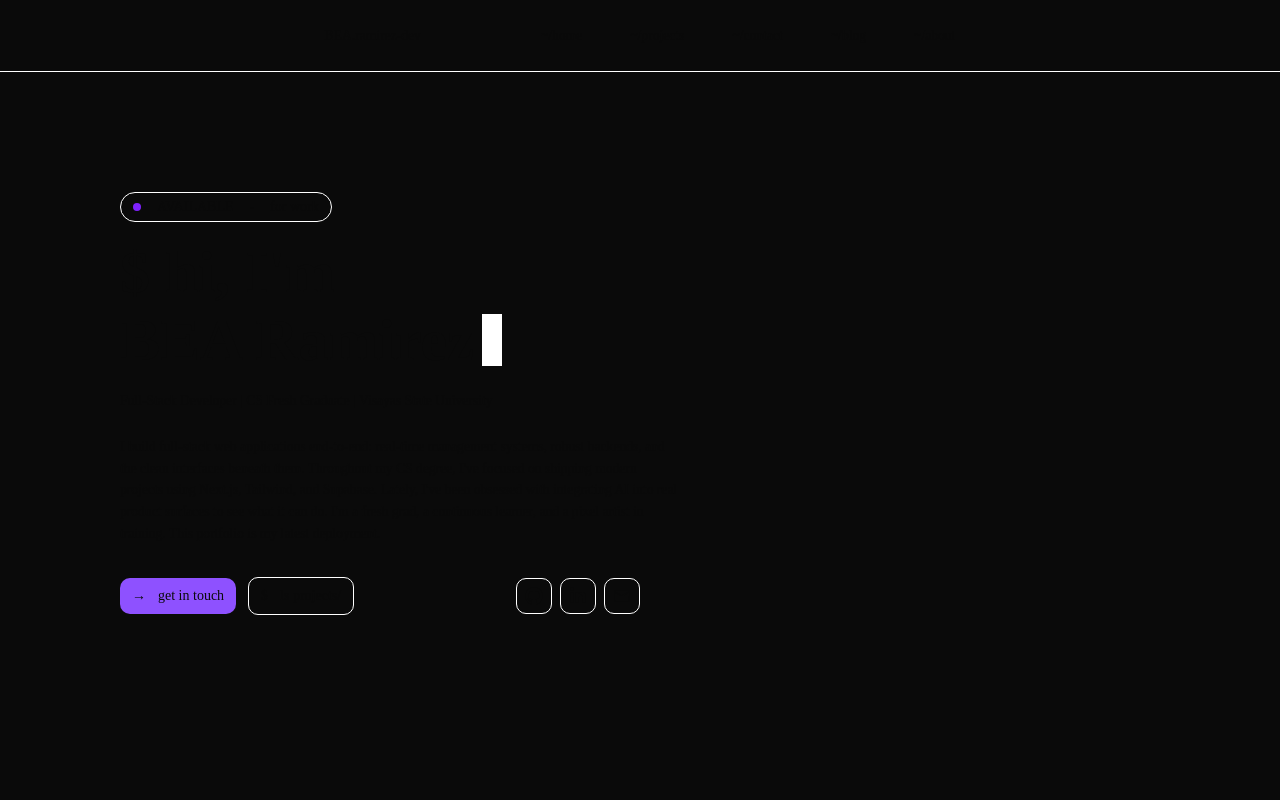
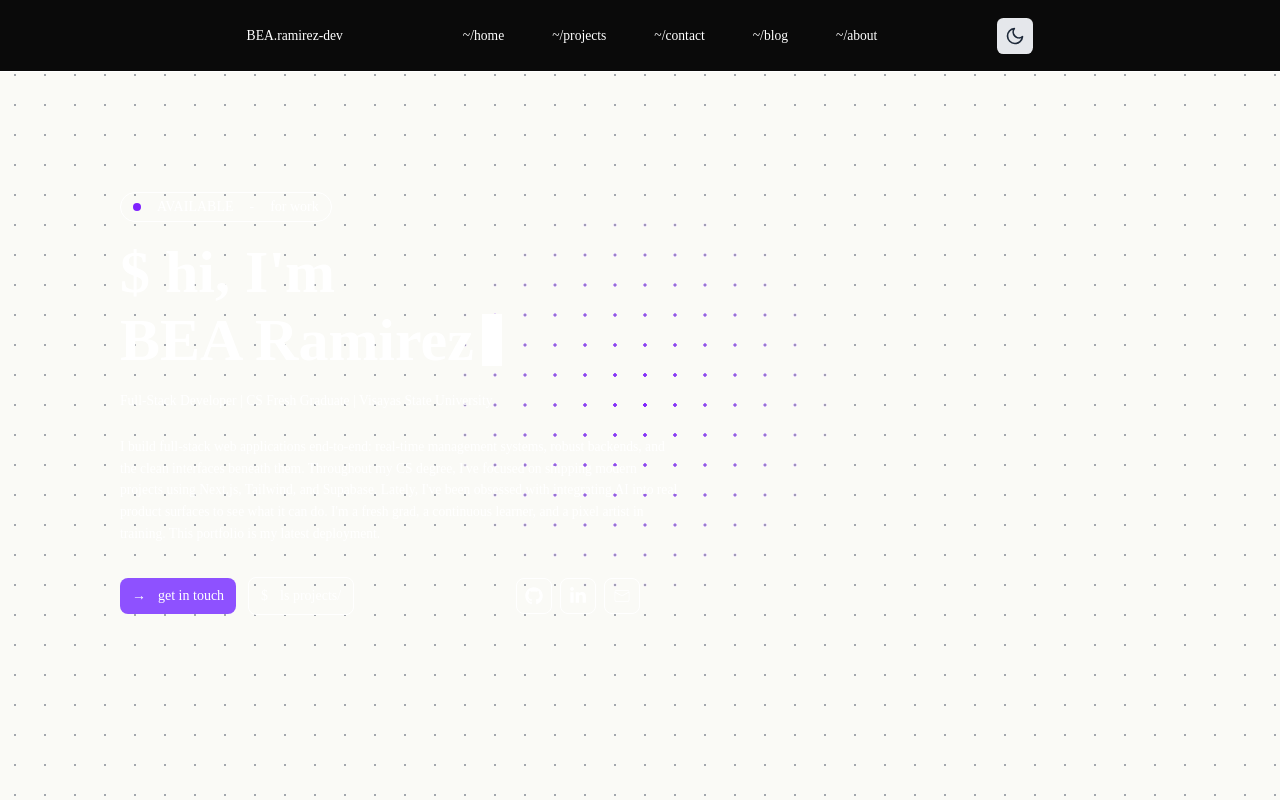
Before and after one commit to BEA-ramirez/portfolio-monorepo, a Next.js app in the folder apps/web/: page / in a window 1280 px wide. Shown: the top 800 px of the page. Built offline with nearby package versions, Linux system fonts and the light colour scheme.

Commit message:
- Implemented theme provider for tailwindcss dark and light mode - Created interactive dot grid component

```diff
--- a/apps/web/package.json
+++ b/apps/web/package.json
@@ -9,17 +9,18 @@
     "lint": "eslint"
   },
   "dependencies": {
-    "api": "workspace:*",
     "@base-ui/react": "^1.6.0",
     "@hookform/resolvers": "^5.4.3",
     "@phosphor-icons/react": "^2.1.10",
     "@repo/shared": "workspace:*",
     "@uploadthing/react": "^7.3.3",
+    "api": "workspace:*",
     "axios": "^1.18.1",
     "class-variance-authority": "^0.7.1",
     "clsx": "^2.1.1",
     "katex": "^0.18.1",
     "next": "16.2.10",
+    "next-themes": "^0.4.6",
     "react": "19.2.4",
     "react-dom": "19.2.4",
     "react-hook-form": "^7.83.0",
--- a/apps/web/src/app/globals.css
+++ b/apps/web/src/app/globals.css
@@ -2,7 +2,7 @@
 @import "tw-animate-css";
 @import "shadcn/tailwind.css";
 
-@custom-variant dark (&:is(.dark *));
+@custom-variant dark (&:where(.dark, .dark *));
 @plugin "@tailwindcss/typography";
 
 @theme inline {
@@ -69,42 +69,18 @@
 }
 
 :root {
-  --background: oklch(1 0 0);
+  --background: #fafaf6;
   --foreground: oklch(0.145 0 0);
-  --card: oklch(1 0 0);
+  --card: #ffffff;
   --card-foreground: oklch(0.145 0 0);
-  --popover: oklch(1 0 0);
-  --popover-foreground: oklch(0.145 0 0);
-  --primary: oklch(0.205 0 0);
-  --primary-foreground: oklch(0.985 0 0);
-  --secondary: oklch(0.97 0 0);
-  --secondary-foreground: oklch(0.205 0 0);
-  --muted: oklch(0.97 0 0);
-  --muted-foreground: oklch(0.556 0 0);
-  --accent: oklch(0.97 0 0);
-  --accent-foreground: oklch(0.205 0 0);
-  --destructive: oklch(0.577 0.245 27.325);
-  --border: oklch(0.922 0 0);
-  --input: oklch(0.922 0 0);
-  --ring: oklch(0.708 0 0);
-  --chart-1: oklch(0.87 0 0);
-  --chart-2: oklch(0.556 0 0);
-  --chart-3: oklch(0.439 0 0);
-  --chart-4: oklch(0.371 0 0);
-  --chart-5: oklch(0.269 0 0);
-  --radius: 0.625rem;
-  --sidebar: oklch(0.985 0 0);
-  --sidebar-foreground: oklch(0.145 0 0);
-  --sidebar-primary: oklch(0.205 0 0);
-  --sidebar-primary-foreground: oklch(0.985 0 0);
-  --sidebar-accent: oklch(0.97 0 0);
-  --sidebar-accent-foreground: oklch(0.205 0 0);
-  --sidebar-border: oklch(0.922 0 0);
-  --sidebar-ring: oklch(0.708 0 0);
+  --accent: #8e51ff;
+  --accent-foreground: oklch(0.145 0 0);
+  --secondary-accent: #7f22fe;
+  --radius: 0.5rem;
 }
 
 .dark {
-  --background: oklch(0.145 0 0);
+  --background: oklch(14.604% 0.00172 16.824);
   --foreground: oklch(0.985 0 0);
   --card: oklch(0.205 0 0);
   --card-foreground: oklch(0.985 0 0);
--- a/apps/web/src/app/layout.tsx
+++ b/apps/web/src/app/layout.tsx
@@ -2,16 +2,18 @@ import type { Metadata } from "next";
 import { Geist, Geist_Mono, JetBrains_Mono } from "next/font/google";
 import "./globals.css";
 import { cn } from "@/lib/utils";
+import { ThemeProvider } from "@/components/theme-provider";
+import InteractiveDotGrid from "@/components/interactive-dot-grid";
 
-const geistSans = Geist({
-  variable: "--font-geist-sans",
-  subsets: ["latin"],
-});
+// const geistSans = Geist({
+//   variable: "--font-geist-sans",
+//   subsets: ["latin"],
+// });
 
-const geistMono = Geist_Mono({
-  variable: "--font-geist-mono",
-  subsets: ["latin"],
-});
+// const geistMono = Geist_Mono({
+//   variable: "--font-geist-mono",
+//   subsets: ["latin"],
+// });
 
 const jetbrainsMono = JetBrains_Mono({
   subsets: ["latin"],
@@ -39,7 +41,18 @@ export default function RootLayout({
         jetbrainsMono.variable,
       )}
     >
-      <body className="font-mono min-h-full flex flex-col">{children}</body>
+      <body className="font-mono min-h-full flex flex-col">
+        <InteractiveDotGrid>
+          <ThemeProvider
+            attribute="class"
+            defaultTheme="system"
+            enableSystem
+            disableTransitionOnChange
+          >
+            {children}
+          </ThemeProvider>
+        </InteractiveDotGrid>
+      </body>
     </html>
   );
 }
--- a/apps/web/src/app/page.tsx
+++ b/apps/web/src/app/page.tsx
@@ -1,10 +1,11 @@
 import ProjectCard from "@/components/project-card";
+import ThemeToggle from "@/components/theme-toggle";
 import { FaGithub, FaLinkedinIn } from "react-icons/fa";
 import { CiMail } from "react-icons/ci";
 
 export default function Home() {
   return (
-    <div className="font-mono flex flex-col flex-1 bg-[#0a0a0a] ">
+    <div className="font-mono flex flex-col flex-1  ">
       <header className="text-small h-18 border-b border-white flex items-center justify-center gap-30 sticky top-0 z-100 bg-[#0a0a0a]">
         <h1>BEA.ramirez-dev</h1>
         <div className="flex items-center justify-center gap-12 ">
@@ -14,6 +15,7 @@ export default function Home() {
           <a href="#blog">~/blog</a>
           <a href="#about">~/about</a>
         </div>
+        <ThemeToggle />
       </header>
       {/* Home */}
       <section id="home" className="p-30">
--- /dev/null
+++ b/apps/web/src/components/cursor-spotlight.tsx
@@ -0,0 +1,48 @@
+"use client";
+
+import { useEffect, useRef } from "react";
+
+export default function CursorSpotlight({
+  children,
+}: {
+  children: React.ReactNode;
+}) {
+  const containerRef = useRef<HTMLDivElement>(null);
+  useEffect(() => {
+    const handleMouseMove = (e: MouseEvent) => {
+      if (!containerRef.current) return;
+
+      containerRef.current.style.setProperty("--x", `${e.clientX}px`);
+      containerRef.current.style.setProperty("--y", `${e.clientY}px`);
+    };
+    window.addEventListener("mousemove", handleMouseMove);
+    return () => window.removeEventListener("mousemove", handleMouseMove);
+  }, []);
+
+  return (
+    <div
+      ref={containerRef}
+      className="relative min-h-screen bg-gray-950 overflow-hidden"
+    >
+      {/* Layer 1 : hidden bg */}
+      <div
+        className="pointer-events-none fixed inset-0 z-0 bg-[url('https://images.unsplash.com/photo-1780725104157-48ea75f089fc?q=80&w=1332&auto=format&fit=crop&ixlib=rb-4.1.0&ixid=M3wxMjA3fDB8MHxwaG90by1wYWdlfHx8fGVufDB8fHx8fA%3D%3D')]  bg-center opacity-40 transition-opacity duration-300"
+        style={{
+          WebkitMaskImage: `radial-gradient(100px circle at var(--x, 50%) var(--y, 50%), black, transparent 100%)`,
+          maskImage: `radial-gradient(160px circle at var(--x, 50%) var(--y, 50%), black, transparent 100%)`,
+        }}
+      />
+
+      {/* Layer 2 : subtle glow */}
+      <div
+        className="pointer-events-none fixed inset-0 z-0"
+        style={{
+          background: `radial-gradient(220px circle at var(--x, 50%) var(--y, 50%), rgba(139, 92, 246, 0.1), transparent 100%)`,
+        }}
+      />
+
+      {/* Layer 3 : content */}
+      <div className="relative z-10 text-white">{children}</div>
+    </div>
+  );
+}
--- /dev/null
+++ b/apps/web/src/components/interactive-dot-grid.tsx
@@ -0,0 +1,57 @@
+"use client";
+import { useEffect, useRef } from "react";
+
+export default function InteractiveDotGrid({
+  children,
+}: {
+  children: React.ReactNode;
+}) {
+  const containerRef = useRef<HTMLDivElement>(null);
+
+  useEffect(() => {
+    const handleMouseMove = (e: MouseEvent) => {
+      if (!containerRef.current) return;
+
+      // Update CSS variables globally on the container for extreme performance
+      containerRef.current.style.setProperty("--x", `${e.clientX}px`);
+      containerRef.current.style.setProperty("--y", `${e.clientY}px`);
+    };
+
+    window.addEventListener("mousemove", handleMouseMove);
+    return () => window.removeEventListener("mousemove", handleMouseMove);
+  }, []);
+
+  return (
+    <div
+      ref={containerRef}
+      className="relative min-h-screen w-full bg-background overflow-hidden"
+    >
+      {/* LAYER 1: gray grid */}
+      <div
+        className="pointer-events-none fixed inset-0 z-0 opacity-50"
+        style={{
+          // creates a repeating 1.5px dot every 30px
+          backgroundImage: `radial-gradient(circle at center, #4b5563 1.55px, transparent 1.55px)`,
+          backgroundSize: "30px 30px",
+        }}
+      />
+
+      {/* LAYER 2: violet highlight grid */}
+      <div
+        className="pointer-events-none fixed inset-0 z-0"
+        style={{
+          // creates the exact same grid, but in Violet
+          backgroundImage: `radial-gradient(circle at center, #7f22fe 1.6px, transparent 1.6px)`,
+          backgroundSize: "30px 30px",
+
+          // masks this layer so it's only visible in a 250px circle around the mouse
+          WebkitMaskImage: `radial-gradient(200px circle at var(--x, 50%) var(--y, 50%), black, transparent 100%)`,
+          maskImage: `radial-gradient(200px circle at var(--x, 50%) var(--y, 50%), black, transparent 100%)`,
+        }}
+      />
+
+      {/* LAYER 3: content */}
+      <div className="relative z-10 w-full h-full text-white">{children}</div>
+    </div>
+  );
+}
--- /dev/null
+++ b/apps/web/src/components/theme-provider.tsx
@@ -0,0 +1,10 @@
+"use client";
+import * as React from "react";
+import { ThemeProvider as NextThemesProvider } from "next-themes";
+
+export function ThemeProvider({
+  children,
+  ...props
+}: React.ComponentProps<typeof NextThemesProvider>) {
+  return <NextThemesProvider {...props}>{children}</NextThemesProvider>;
+}
--- /dev/null
+++ b/apps/web/src/components/theme-toggle.tsx
@@ -0,0 +1,35 @@
+"use client";
+
+import { useState, useEffect } from "react";
+import { FiMoon, FiSun } from "react-icons/fi";
+import { useTheme } from "next-themes";
+
+export default function ThemeToggle() {
+  const { theme, setTheme } = useTheme();
+  const [mounted, setMounted] = useState(false); // ensures the button doesnt ready until the client is ready
+
+  useEffect(() => {
+    // wrapping it in a setTimeout pushes the state update to the end
+    // of the Javascript event loop, which completely silences the ESLint error!
+    const timer = setTimeout(() => {
+      setMounted(true);
+    }, 0);
+
+    // Cleanup function
+    return () => clearTimeout(timer);
+  }, []);
+
+  if (!mounted) {
+    return <div className="h-9 w-9 p-2 rounded-md" />;
+  }
+
+  return (
+    <button
+      onClick={() => setTheme(theme === "dark" ? "light" : "dark")}
+      className="p-2 rounded-md bg-gray-200 text-gray-800 dark:bg-gray-700 dark:text-gray-200 transition-colors cursor-pointer"
+      title="Toggle Dark Mode"
+    >
+      {theme === "dark" ? <FiSun size={20} /> : <FiMoon size={20} />}
+    </button>
+  );
+}
```
Also changed, not shown: 1 other file (tests, documents, lock files or other folders).
